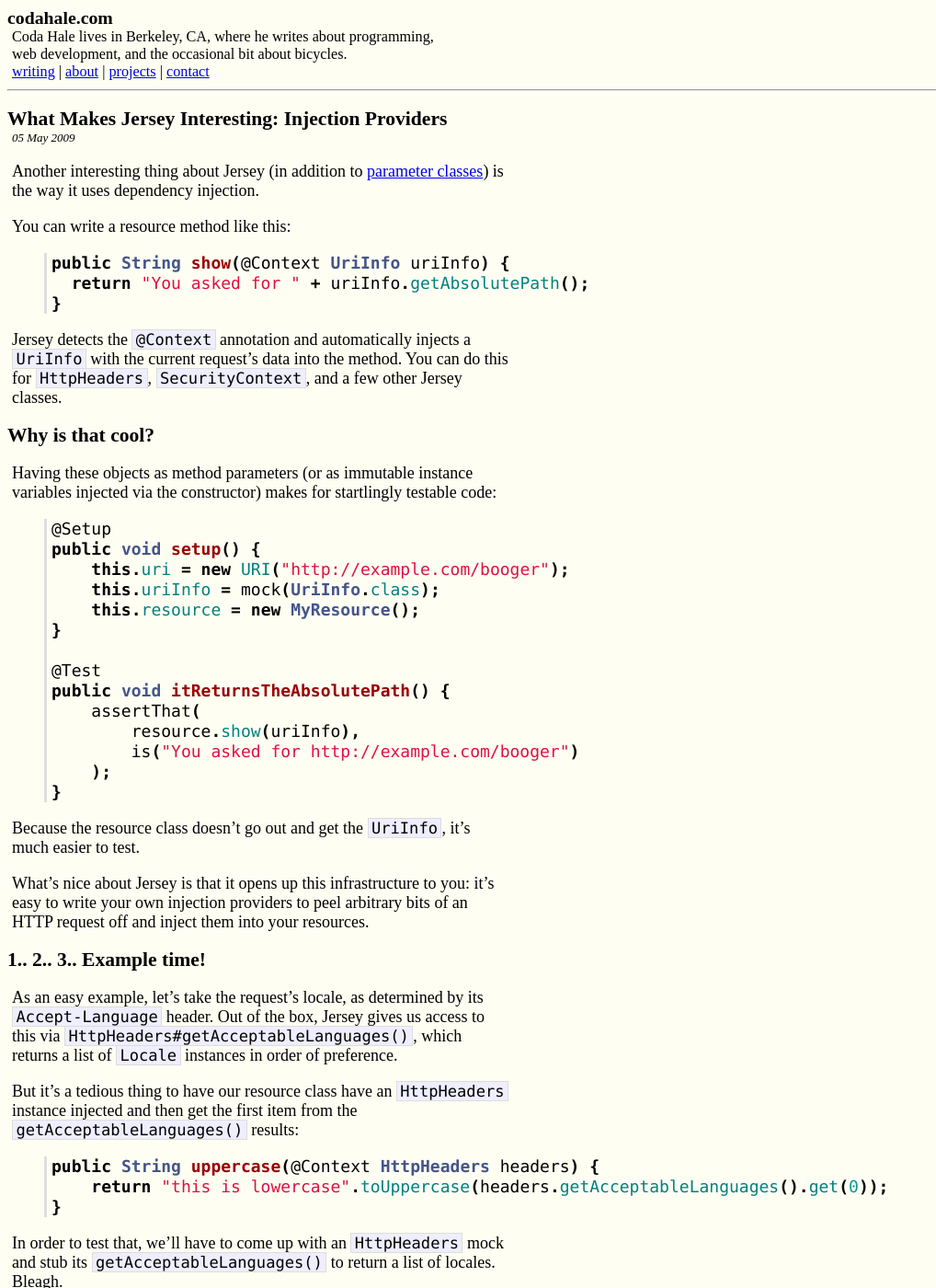
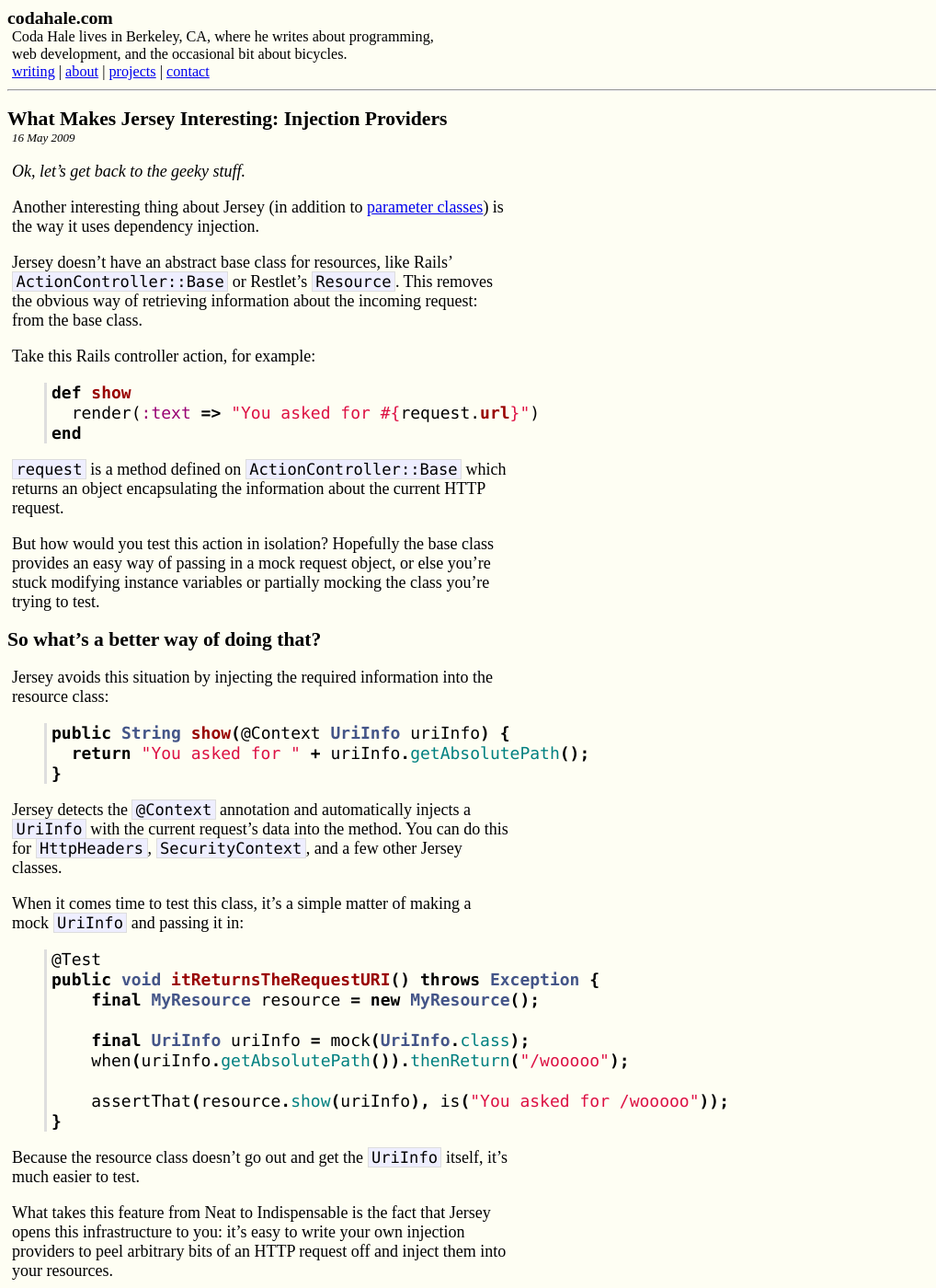
Before and after one commit to prahaladbelavadi/codahale.com, a Jekyll site: the page built from _posts/2009-05-16-what-makes-jersey-interesting-injection-providers.md, in a window 1280 px wide and 1400 px high. Shown: the whole window at 92% size, without its empty margins (0-1018 px from the left). Built offline with Jekyll 4.4.1, drawn with Linux system fonts in a browser that asks for light colours; Markdown is read by kramdown in place of the engine named in the settings; some of the changed text lies outside the part shown.

Commit message:
Final draft of the injection providers article.

```diff
--- a/_posts/2009-05-05-what-makes-jersey-interesting-injection-providers.md
+++ b/_posts/2009-05-16-what-makes-jersey-interesting-injection-providers.md
@@ -3,11 +3,38 @@
 layout: post
 ---
 
+*Ok, let's get back to the geeky stuff.*
+
 Another interesting thing about Jersey (in addition to
 [parameter classes](http://codahale.com/what-makes-jersey-interesting-parameter-classes))
 is the way it uses dependency injection.
 
-You can write a resource method like this:
+Jersey doesn't have an abstract base class for resources, like Rails'
+`ActionController::Base` or Restlet's `Resource`. This removes the obvious way
+of retrieving information about the incoming request: from the base class.
+
+Take this Rails controller action, for example:
+
+{% highlight ruby %}
+def show
+  render(:text => "You asked for #{request.url}")
+end
+{% endhighlight %}
+
+`request` is a method defined on `ActionController::Base` which returns an
+object encapsulating the information about the current HTTP request.
+
+But how would you test this action in isolation? Hopefully the base class
+provides an easy way of passing in a mock request object, or else you're stuck
+modifying instance variables or partially mocking the class you're trying to
+test.
+
+
+So what's a better way of doing that?
+-------------------------------------
+
+Jersey avoids this situation by injecting the required information into the
+resource class:
 
 {% highlight java %}
 public String show(@Context UriInfo uriInfo) {
@@ -19,37 +46,27 @@
 with the current request's data into the method. You can do this for
 `HttpHeaders`, `SecurityContext`, and a few other Jersey classes.
 
-
-Why is that cool?
------------------
-
-Having these objects as method parameters (or as immutable instance variables
-injected via the constructor) makes for startlingly testable code:
+When it comes time to test this class, it's a simple matter of making a mock
+`UriInfo` and passing it in:
 
 {% highlight java %}
-@Setup
-public void setup() {
-    this.uri = new URI("http://example.com/booger");
-    this.uriInfo = mock(UriInfo.class);
-    this.resource = new MyResource();
-}
+@Test
+public void itReturnsTheRequestURI() throws Exception {
+    final MyResource resource = new MyResource();
 
-@Test
-public void itReturnsTheAbsolutePath() {
-    assertThat(
-        resource.show(uriInfo),
-        is("You asked for http://example.com/booger")
-    );
+    final UriInfo uriInfo = mock(UriInfo.class);
+    when(uriInfo.getAbsolutePath()).thenReturn("/wooooo");
+
+    assertThat(resource.show(uriInfo), is("You asked for /wooooo"));
 }
 {% endhighlight %}
 
-Because the resource class doesn't go out and get the `UriInfo`, it's much
-easier to test.
+Because the resource class doesn't go out and get the `UriInfo` itself, it's
+much easier to test.
 
-What's nice about Jersey is that it opens up this infrastructure to you: it's
-easy to write your own injection providers to peel arbitrary bits of an HTTP
-request off and inject them into your resources.
-
+What takes this feature from Neat to Indispensable is the fact that Jersey opens
+this infrastructure to you: it's easy to write your own injection providers to
+peel arbitrary bits of an HTTP request off and inject them into your resources.
 
 1.. 2.. 3.. Example time!
 -------------------------
@@ -92,12 +109,13 @@
 }
 {% endhighlight %}
 
-That's goddamn horrible -- we'll have to test that logic all over the place,
+That's goddamn horrible--we'll have to test that logic all over the place,
 lest we end up throwing an `IndexOutOfBoundsException` because someone's HTTP
 client has funny ideas about valid locales are.
 
 It would be nice to have the locale-selecting code in its own class, and to do
 that in the same way that our `HttpHeaders` instance was injected.
+
 
 I assume you have some kind of plan
 -----------------------------------
@@ -109,8 +127,10 @@
 2. A class implementing `InjectableProvider<Locale>`, which will be responsible
    for injecting instances of #1.
 
-With Jersey, those responsibilities belong to `AbstractHttpContextInjectable`
-and `InjectableProvider`, respectively.
+Jersey has a specific class to handle the first responsibility:
+`AbstractHttpContextInjectable` which is used to inject information from the
+HTTP context into resource classes. The second responsibility is simple enough
+to not require a template base class.
 
 
 Ok, let's do it
@@ -154,7 +174,7 @@
 
 * The `@Provider` annotation marks it so that Jersey will add it as an injection
   provider.
-* The `getInjectable` method checks to see that `c` is `Locale` -- that is, if
+* The `getInjectable` method checks to see that `c` is `Locale`--that is, if
     Jersey is asking this provider if it can  inject a `Locale`. If so, it
     returns itself to do the injection.  Otherwise, it returns `null` to
     indicate there's nothing it can inject.
@@ -195,7 +215,7 @@
 How many times you wanna write this thing
 -----------------------------------------
 
-Much like [parameter classes](http://codahale.com/what-makes-jersey-interesting-parameter-classes),
+Much like [parameter classes](/what-makes-jersey-interesting-parameter-classes),
 our code gets cleaner the more injection providers we write, so we need to
 extract out the guts into a base class:
 
@@ -250,13 +270,16 @@
 }
 {% endhighlight %}
 
+Now both our resource class and our `LocaleProvider` are composed and testable.
+
+I love it when a plan comes together.
 
 tl;dr
 -----
 
 Jersey has an internal dependency injection system which allows you to write
-small, focused classes to extract aspects of an HTTP request -- in our case, the
-request's locale -- and inject them into your resource classes as an object of
+small, focused classes to extract aspects of an HTTP request--in our case, the
+request's locale--and inject them into your resource classes as an object of
 an appropriate type. This makes for smaller, more composed, more testable
 resource classes, which in turn makes for an application which is easier to
 change.
```
